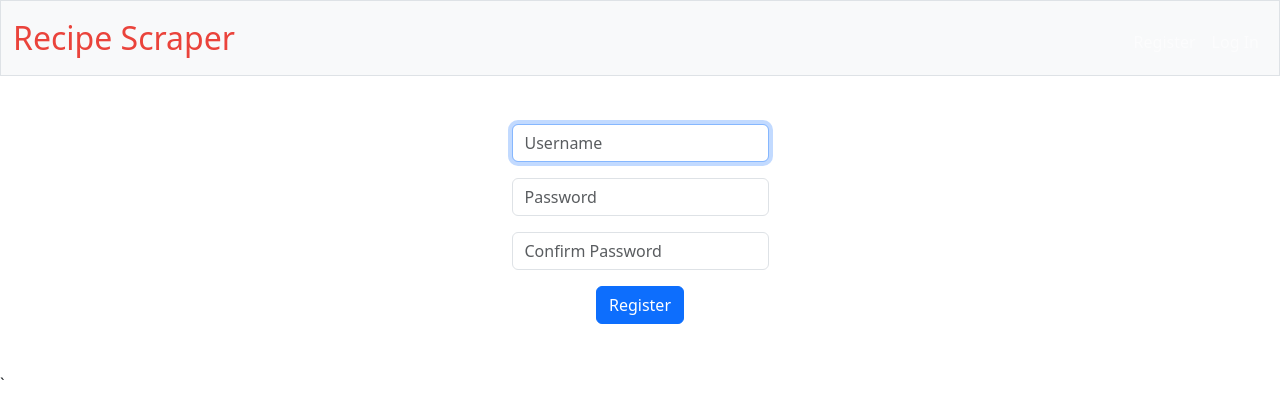
After one commit to WoollyBeardBear/RecipeScraper, a Flask app: page /register in a window 1280 px wide. The commit adds this page. Shown: the top 419 px of the page. Run offline with Flask 3, Linux system fonts and the light colour scheme.

Commit message:
fixed link, added registration page

```diff
--- a/app.py
+++ b/app.py
@@ -1,7 +1,11 @@
-from flask import Flask
+from flask import Flask, render_template
 
 app = Flask(__name__)
 
 @app.route("/")
-def hello_world():
-    return "<p>Hello world<p>"
+def index():
+    return render_template("index.html")
+
+@app.route("/register")
+def register():
+    return render_template("register.html")
--- /dev/null
+++ b/static/styles.css
@@ -0,0 +1,23 @@
+/* Size for brand */
+nav .navbar-brand
+{
+    font-size: xx-large;
+}
+
+/* Colors for brand */
+nav .navbar-brand .blue
+{
+    color: #537fbe;
+}
+nav .navbar-brand .red
+{
+    color: #ea433b;
+}
+nav .navbar-brand .yellow
+{
+    color: #f5b82e;
+}
+nav .navbar-brand .green
+{
+    color: #2e944b;
+}
--- a/templates/layout.html
+++ b/templates/layout.html
@@ -6,7 +6,7 @@
         <meta name="viewport" content="initial-scale=1, width=device-width">
 
         <!-- http://getbootstrap.com/docs/5.3/ -->
-        <link href="https://cdn.jsdelivr.net/npm/bootstrap@5.3.4/dist/css/bootstrap.min.css" rel="stylesheet" integrity="sha384-QWTKZyjpPEjISv5WaRU9OFeRpok6YctnYmDr5pNlyT2bRjXh0JMhjY6hW+ALEwIH" crossorigin="anonymous">
+        <link href="https://cdn.jsdelivr.net/npm/bootstrap@5.3.5/dist/css/bootstrap.min.css" rel="stylesheet" integrity="sha384-SgOJa3DmI69IUzQ2PVdRZhwQ+dy64/BUtbMJw1MZ8t5HZApcHrRKUc4W0kG879m7" crossorigin="anonymous">
         <script src="https://cdn.jsdelivr.net/npm/bootstrap@5.3.4/dist/js/bootstrap.bundle.min.js" integrity="sha384-YvpcrYf0tY3lHB60NNkmXc5s9fDVZLESaAA55NDzOxhy9GkcIdslK1eN7N6jIeHz" crossorigin="anonymous"></script>
 
         <!-- https://favicon.io/emoji-favicons/money-bag/ -->
@@ -18,12 +18,29 @@
     </head>
 
     <body>
-        <nav class="bg-light border navbar navbar-expand-md navbar-light">
+        <nav class="bg-light border navbar navbar-expand-md navbar-dark">
             <div class="container-fluid">
-                <a class="navbar-brand" href="/"><span class="red">Recipe</span> Scraper</a>
+                <a class="navbar-brand" href="/"><span class="red">Recipe Scraper</span></a>
                 <button aria-controls="navbar" aria-expanded="false" aria-label="Toggle navigation" class="navbar-toggler" data-bs-target="#navbar" data-bs-toggle="collapse" type="button">
                     <span class="navbar-toggler-icon"></span>
                 </button>
+                <div class="collapse navbar-collapse" id="navbar">
+                    {% if session["user_id"] %}
+                        <ul class="navbar-nav me-auto mt-2">
+                            <li class="nav-item"><a class="nav-link" href="/recipes">Recipes</a></li>
+                            <li class="nav-item"><a class="nav-link" href="/add_recipe">Add a Recipe</a></li>
+                            <li class="nav-item"><a class="nav-link" href="/search"></a>Search</li>
+                        </ul>
+                        <ul class="navbar-nav ms-auto mt-2">
+                            <li class="nav-item"><a class="nav-link" href="/logout">Log Out</a></li>
+                        </ul>
+                    {% else %}
+                        <ul class="navbar-nav ms-auto mt-2">
+                            <li class="nav-item"><a class="nav-link" href="/register">Register</a></li>
+                            <li class="nav-item"><a class="nav-link" href="/login">Log In</a></li>
+                        </ul>
+                    {% endif %}
+                </div>
             </div>
         </nav>
         <main class="container py-5 text-center">
--- /dev/null
+++ b/templates/register.html
@@ -0,0 +1,20 @@
+{% extends "layout.html" %}
+
+{% block title %}
+    Register
+{% endblock %}
+
+{% block main %}
+    <form action="/register" method="post">
+        <div class="mb-3">
+            <input autocomplete="off" autofocus class="form-control mx-auto w-auto" name="username" placeholder="Username" type="text">
+        </div>
+        <div class="mb-3">
+            <input class="form-control mx-auto w-auto" name="password" placeholder="Password" type="password">
+        </div>
+        <div class="mb-3">
+            <input class="form-control mx-auto w-auto" name="confirmation" placeholder="Confirm Password" type="password">
+        </div>
+        <button class="btn btn-primary" type="submit">Register</button>
+    </form>
+{% endblock %}
```
Also changed, not shown: templates/index.html (+9 -1 lines).
